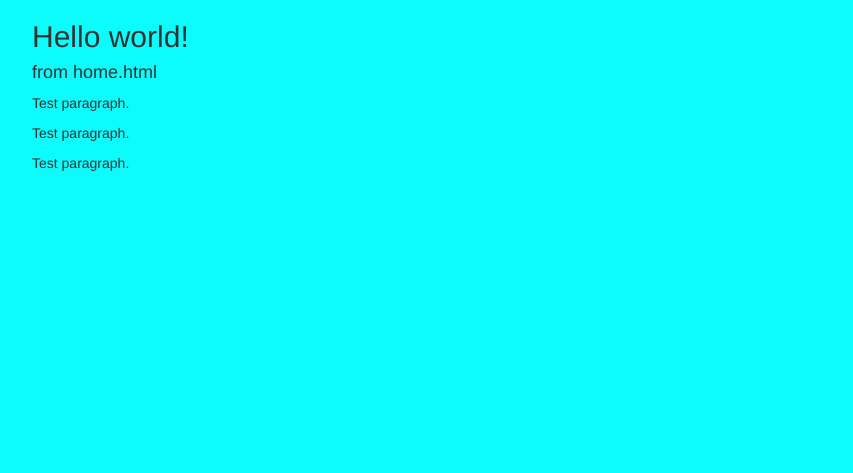
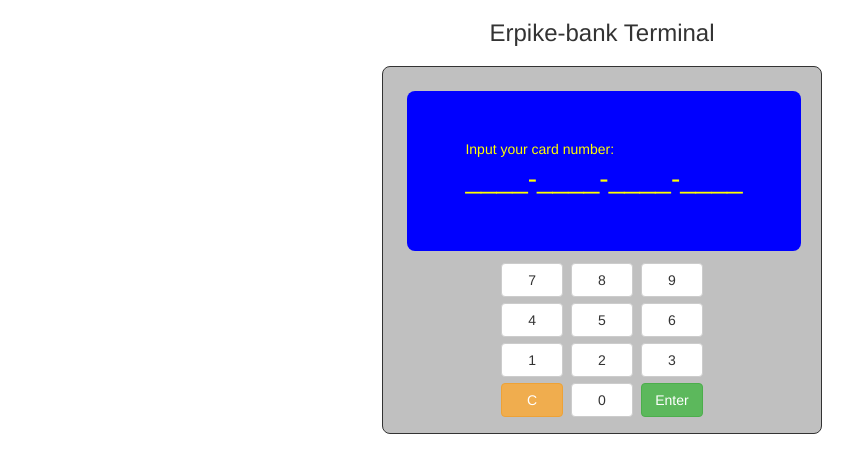
Before and after one commit to erpike/atm, a Django app: page / in a window 1280 px wide. Shown: the top 473 px of the page, without its empty margins (38-891 px from the left). Run offline with Django 3.2, Linux system fonts and the light colour scheme.

Commit message:
start page created

```diff
--- a/static/css/custom.css
+++ b/static/css/custom.css
@@ -1,3 +1,57 @@
-body{
-    background-color: #0CFCFC;
+.align-center {
+    text-align: center;
 }
+
+.align-left {
+    text-align: left;
+}
+
+.display-table {
+    display: table;
+    height: 95%;
+    margin: 40px auto 0 auto;
+}
+.display-table-cell {
+    display: table-cell;
+}
+
+#card-number {
+    font-size: 28px;
+}
+
+#screen {
+    text-align: center;
+    width: 440px;
+    border-radius:8px;
+    border: 1px solid;
+    padding:8px;
+    margin-top:20px;
+    margin-left:auto;
+    margin-right:auto;
+    background: #C0C0C0;
+}
+
+#display {
+    background: blue;
+    padding: 8px;
+    margin:16px 12px 10px 16px;
+    text-align: right;
+    color: yellow;
+    border-radius:8px;
+    height: 160px;
+}
+
+
+#keyboard {
+  text-align: center;
+  margin-bottom:8px;
+}
+
+.row {
+  margin-top: 4px;
+}
+
+button {
+  width: 62px;
+  margin: 2px;
+}
--- /dev/null
+++ b/static/js/functions.js
@@ -0,0 +1,19 @@
+$(document).ready(function(){
+    const CARD_DIGITS = 16;
+    var cardNumber = '';
+
+    function formatNumber(){
+        nonNumbers = "_".repeat(CARD_DIGITS - cardNumber.length);
+        rawString = nonNumbers + cardNumber;
+        $("#card-number").text(rawString.replace(/\W/gi, '').replace(/(.{4})/g, '$1-').slice(0, -1));
+        console.log(cardNumber.length)
+    };
+
+    formatNumber();
+    $(".btn-ctrl").on('click', function(){
+        if (cardNumber.length < 16){
+            cardNumber += $(this).val()
+            formatNumber();
+        }
+    });
+});
--- a/templates/base.html
+++ b/templates/base.html
@@ -2,23 +2,58 @@
 <!DOCTYPE html>
 <html lang="en">
 <head>
-    <link rel="stylesheet" type="text/css" href="{% static 'css/style.css' %}">
-    <link href="{% static 'css/bootstrap.min.css' %}" rel="stylesheet">
-    <link href="{% static 'css/custom.css' %}" rel="stylesheet">
+    <link rel="stylesheet" type="text/css" href="{% static 'css/bootstrap.min.css' %}" rel="stylesheet">
+    <link rel="stylesheet" type="text/css" href="{% static 'css/custom.css' %}" rel="stylesheet">
 
     <meta charset="UTF-8">
     <title>ATM</title>
 </head>
 <body>
-
+    {% block content %}
     <div class="container">
-        {% block content %}
-        {% endblock %}
+        <div id="header" class="align-center">
+            <h3>Erpike-bank Terminal</h3>
+        </div>
+        <div id="screen">
+            <div id="display">
+                <div class="display-table">
+                    <div class="display-table-row align-left">
+                        Input your card number:
+                    </div>
+                    <div id="card-number" class="display-table-row"><u></u>
+                    </div>
+                </div>
+            </div>
+            <div id="keyboard">
+                <div class="row">
+                    <button class="btn btn-default btn-ctrl" value="7">7</button>
+                    <button class="btn btn-default btn-ctrl" value="8">8</button>
+                    <button class="btn btn-default btn-ctrl" value="9">9</button>
+                </div>
+                <div class="row">
+                    <button class="btn btn-default btn-ctrl" value="4">4</button>
+                    <button class="btn btn-default btn-ctrl" value="5">5</button>
+                    <button class="btn btn-default btn-ctrl" value="6">6</button>
+                </div>
+                <div class="row">
+                    <button class="btn btn-default btn-ctrl" value="1">1</button>
+                    <button class="btn btn-default btn-ctrl" value="2">2</button>
+                    <button class="btn btn-default btn-ctrl" value="3">3</button>
+                </div>
+                <div class="row">
+                    <button class="btn btn-warning btn-ctrl" value="C">C</button>
+                    <button class="btn btn-default btn-ctrl" value="0">0</button>
+                    <button class="btn btn-success btn-ctrl" value="Enter">Enter</button>
+                </div>
+            </div>
+        </div>
     </div>
+    {% endblock %}
 
     <script src="https://ajax.googleapis.com/ajax/libs/jquery/1.12.4/jquery.min.js"></script>
     <script src="{% static 'js/bootstrap.min.js' %}"></script>
     <script src="{% static 'js/jquery.cookie.js' %}"></script>
+    <script src="{% static 'js/functions.js' %}"></script>
 
 </body>
 </html>
--- a/templates/home.html
+++ b/templates/home.html
@@ -1,9 +1,5 @@
 {% extends 'base.html' %}
 
 {% block content %}
-    <h2>Hello world!</h2>
-    <h4>from home.html</h4>
-    <p>Test paragraph.</p>
-    <p>Test paragraph.</p>
-    <p>Test paragraph.</p>
+    {{block.super}}
 {% endblock %}
```
Also changed, not shown: 1 other file.
